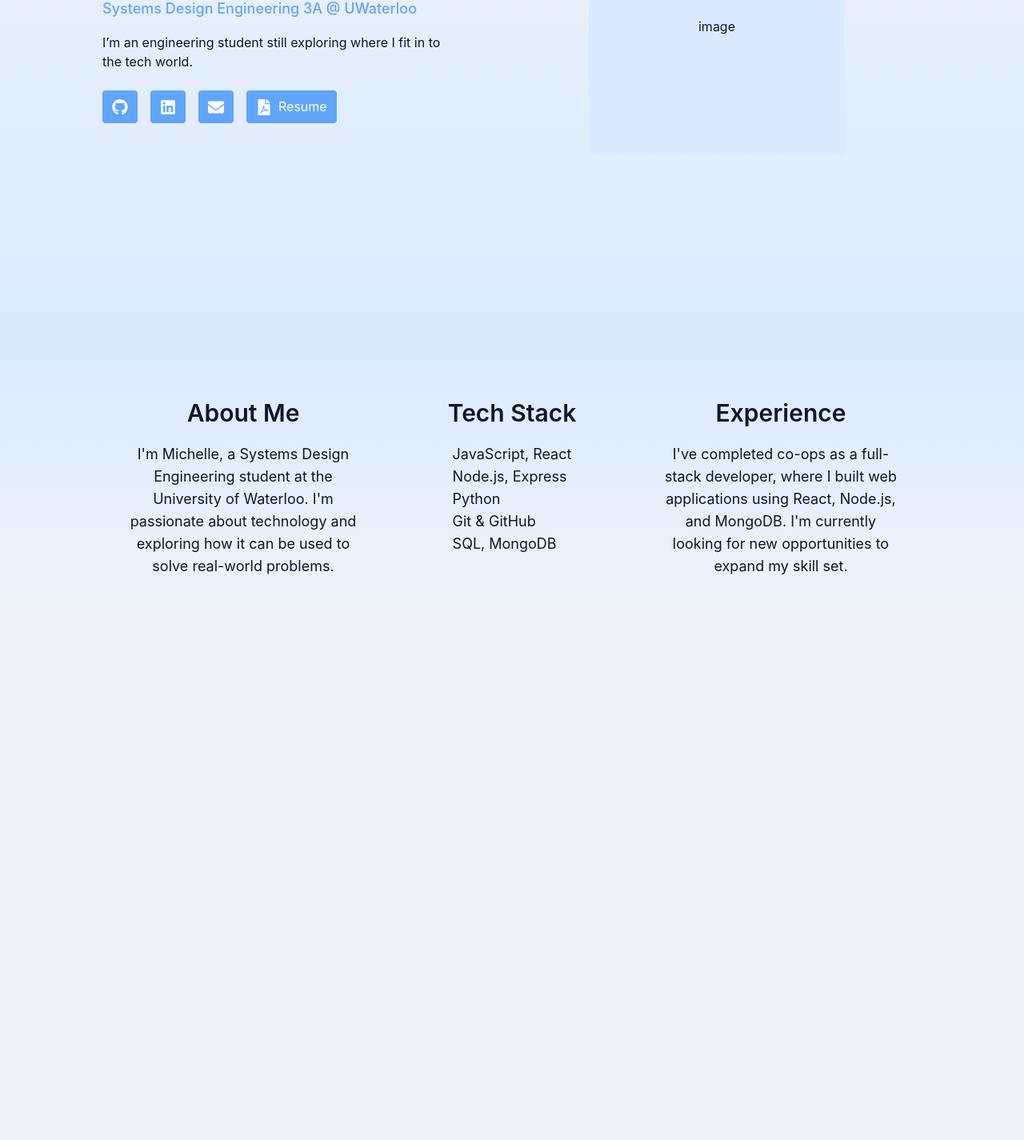
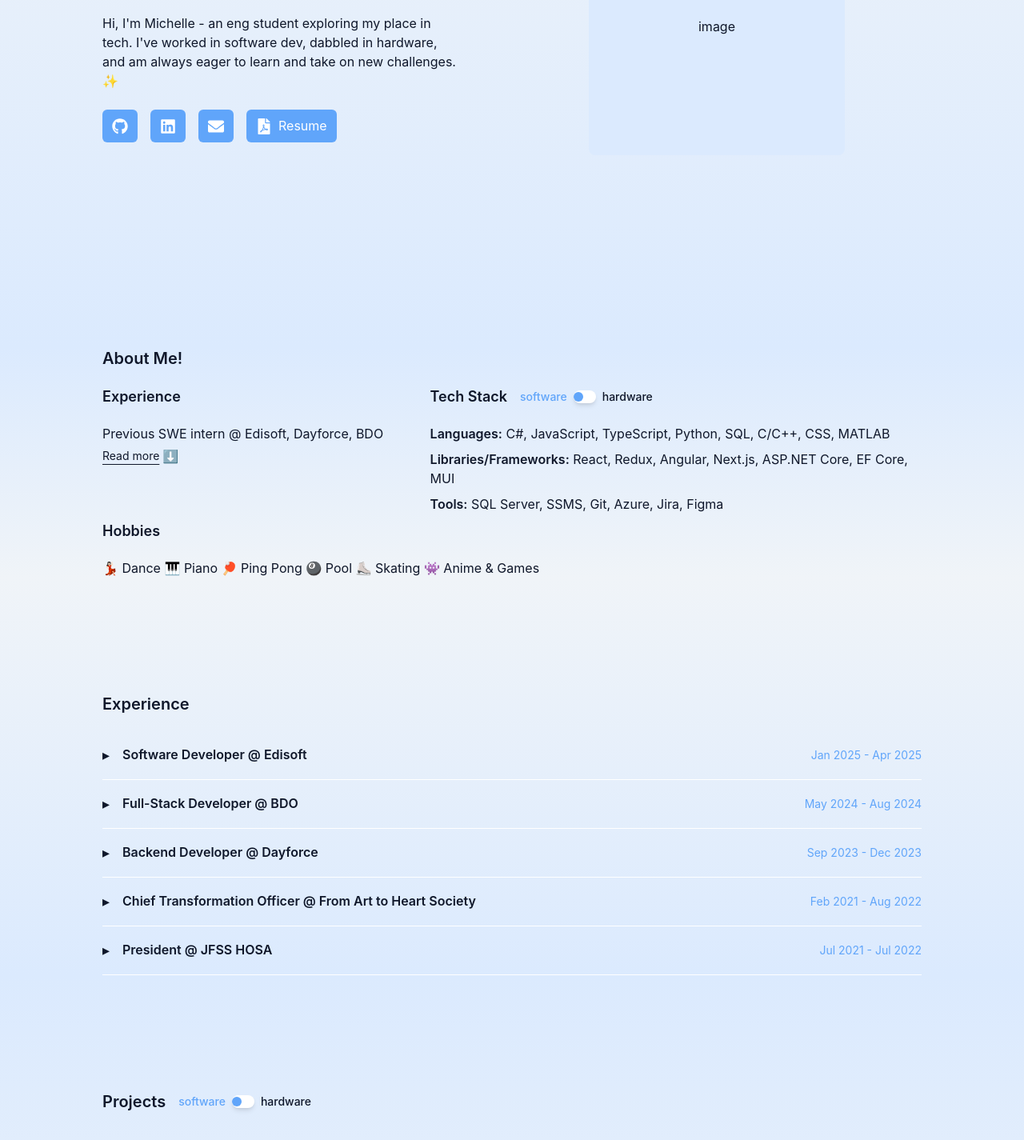
Before and after one commit to miblankspace/personal-site, a Next.js app: page / in a window 1280 px wide. Shown: the part 424-1849 px from the top of the page at 80% size. Before the commit the page ends 1210 px from the top, so only its background shows below. Built offline with nearby package versions, Linux system fonts and the light colour scheme.

Commit message:
added about, experience, and projects sections; added toggle component and shared button styling

```diff
--- /dev/null
+++ b/src/app/components/toggle.tsx
@@ -0,0 +1,44 @@
+interface ToggleProps {
+  option1: string;
+  option2: string;
+  isOption1: boolean;
+  setIsOption1: React.Dispatch<React.SetStateAction<boolean>>;
+}
+
+export default function Toggle({
+  option1,
+  option2,
+  isOption1,
+  setIsOption1,
+}: ToggleProps) {
+  return (
+    <div className="relative inline-flex items-center cursor-pointer mb-5">
+      <span
+        className={`text-sm font-medium ${
+          isOption1 ? "text-[var(--secondary)]" : "text-[var(--primary)]"
+        }`}
+        onClick={() => setIsOption1(true)}
+      >
+        {option1}
+      </span>
+      <div
+        onClick={() => setIsOption1(!isOption1)}
+        className="w-7 h-4 bg-[var(--tertiary)] rounded-full shadow-md relative mx-2 flex items-center"
+      >
+        <div
+          className={`w-3 h-3 bg-[var(--secondary)] rounded-full absolute ${
+            isOption1 ? "left-0" : "left-4"
+          }`}
+        ></div>
+      </div>
+      <span
+        className={`text-sm font-medium ${
+          !isOption1 ? "text-[var(--secondary)]" : "text-[var(--primary)]"
+        }`}
+        onClick={() => setIsOption1(false)}
+      >
+        {option2}
+      </span>
+    </div>
+  );
+}
--- a/src/app/globals.css
+++ b/src/app/globals.css
@@ -13,7 +13,7 @@
   --font-mono: 'Fira Code', monospace;
 }
 
-@media (prefers-color-scheme: dark) {
+/* @media (prefers-color-scheme: dark) {
   :root {
     --background: #0f172a;
     --primary: #f1f5f9;
@@ -21,7 +21,7 @@
     --tertiary: #e5edfb;
     --highlight: #1e40af;
   }
-}
+} */
 
 body {
   background: var(--background);
@@ -38,22 +38,29 @@ h1, h2, h3, h4, h5, h6 {
   margin-bottom: 20px;
 }
 
-button {
-  background-color: var(--tertiary);
-  color: var(--tertiary);
-  font-weight: 500;
-  border: none;
-  padding: 8px 16px;
-  border-radius: 8px;
-  cursor: pointer;
-  transition: box-shadow 0.2s ease, background-color 0.2s ease;
-}
-
-button:hover {
-  box-shadow: 0 2px 8px rgba(0, 0, 0, 0.15);
-  background-color: var(--highlight);
-}
-
 html {
   scroll-behavior: smooth;
 }
+
+.button {
+  background-color: var(--secondary);
+  color: var(--tertiary);
+  padding: 0.5rem 0.75rem;
+  border-radius: 0.375rem;
+  transition: box-shadow 0.2s;
+  display: inline-flex;
+  align-items: center;
+  gap: 0.5rem;
+}
+
+.button-sm {
+  padding: 0.25rem 0.5rem;
+  font-size: 0.875rem;
+  gap: 0.25rem;
+}
+
+.button:hover {
+  box-shadow: 0 4px 6px rgba(0, 0, 0, 0.1);
+  color: white;
+  cursor: pointer;
+}
--- a/src/app/layout.tsx
+++ b/src/app/layout.tsx
@@ -19,11 +19,7 @@ export default function RootLayout({
 }>) {
   return (
     <html lang="en">
-      <body
-        className={`${geistSans.variable} antialiased`}
-      >
-        {children}
-      </body>
+      <body className={`${geistSans.variable} antialiased`}>{children}</body>
     </html>
   );
 }
--- a/src/app/page.tsx
+++ b/src/app/page.tsx
@@ -1,7 +1,8 @@
-import Image from "next/image";
 import Navbar from "./components/navbar";
 import Landing from "./pages/landing";
 import About from "./pages/about";
+import Experience from "./pages/experience";
+import Projects from "./pages/projects";
 
 export default function Home() {
   return (
@@ -9,6 +10,8 @@ export default function Home() {
       <Navbar />
       <Landing />
       <About />
+      <Experience />
+      <Projects />
     </>
   );
 }
--- a/src/app/pages/about.tsx
+++ b/src/app/pages/about.tsx
@@ -1,40 +1,67 @@
+"use client";
+import { useState } from "react";
+import Toggle from "@/app/components/toggle";
 export default function About() {
+  const [isSoftware, setIsSoftware] = useState<boolean>(true);
   return (
-    <main className="bg-gradient-to-b from-[var(--highlight)] to-[var(--background)] py-16 text-[var(--primary)]">
-      <div className="max-w-5xl mx-auto px-6">
-        <div className="grid grid-cols-1 sm:grid-cols-2 lg:grid-cols-3 gap-8">
-          {/* About Me Section */}
-          <section id="about" className="flex flex-col items-center">
-            <h2 className="text-3xl font-semibold mb-4">About Me</h2>
-            <p className="text-lg text-center">
-              I'm Michelle, a Systems Design Engineering student at the
-              University of Waterloo. I'm passionate about technology and
-              exploring how it can be used to solve real-world problems.
+    <main
+      id="about"
+      className="scroll-mt-36 bg-gradient-to-b from-[var(--highlight)] to-[var(--background)] text-[var(--primary)] flex items-center justify-center"
+    >
+      <div className="w-full max-w-5xl">
+        <h1 className="text-xl">About Me!</h1>
+        <div className="flex flex-row">
+          <div className="flex flex-col flex-1">
+            <h2 className="text-lg font-semibold">Experience</h2>
+            <p className="text-base">
+              Previous SWE intern @ Edisoft, Dayforce, BDO
             </p>
-          </section>
-
-          {/* Tech Stack Section */}
-          <section id="tech-stack" className="flex flex-col items-center">
-            <h2 className="text-3xl font-semibold mb-4">Tech Stack</h2>
-            <ul className="text-lg">
-              <li>JavaScript, React</li>
-              <li>Node.js, Express</li>
-              <li>Python</li>
-              <li>Git & GitHub</li>
-              <li>SQL, MongoDB</li>
-            </ul>
-          </section>
-
-          {/* Experience Section */}
-          <section id="experience" className="flex flex-col items-center">
-            <h2 className="text-3xl font-semibold mb-4">Experience</h2>
-            <p className="text-lg text-center">
-              I've completed co-ops as a full-stack developer, where I built web
-              applications using React, Node.js, and MongoDB. I'm currently
-              looking for new opportunities to expand my skill set.
-            </p>
-          </section>
+            <div className="flex mt-1 mb-4">
+              <a
+                href="#experience"
+                className="text-sm mt-0.5 underline underline-offset-5 hover:text-[var(--secondary)] transition-colors"
+              >
+                Read more
+              </a>
+              <span className="ml-1">⬇️</span>
+            </div>
+          </div>
+          <div className="flex flex-col flex-[1.5]">
+            <div className="flex flex-row gap-4 items-center">
+              <h2 className="text-lg font-semibold">Tech Stack</h2>
+              <Toggle
+                option1="software"
+                option2="hardware"
+                isOption1={isSoftware}
+                setIsOption1={setIsSoftware}
+              />
+            </div>
+            {isSoftware ? (
+              <>
+                <p className="text-base mb-2">
+                  <span className="font-semibold">Languages:</span> C#,
+                  JavaScript, TypeScript, Python, SQL, C/C++, CSS, MATLAB
+                </p>
+                <p className="text-base mb-2">
+                  <span className="font-semibold">Libraries/Frameworks:</span>{" "}
+                  React, Redux, Angular, Next.js, ASP.NET Core, EF Core, MUI
+                </p>
+                <p className="text-base mb-2">
+                  <span className="font-semibold">Tools:</span> SQL Server,
+                  SSMS, Git, Azure, Jira, Figma
+                </p>
+              </>
+            ) : (
+              <p className="text-base mb-2">
+                <span className="font-semibold">Languages:</span> C, Python
+              </p>
+            )}
+          </div>
         </div>
+        <h2 className="text-lg font-semibold">Hobbies</h2>
+        <p className="text-base">
+          💃🏻 Dance 🎹 Piano 🏓 Ping Pong 🎱 Pool ⛸️ Skating 👾 Anime & Games{" "}
+        </p>
       </div>
     </main>
   );
--- /dev/null
+++ b/src/app/pages/experience.tsx
@@ -0,0 +1,100 @@
+"use client";
+import { useState } from "react";
+
+type Experience = {
+  company: string;
+  role: string;
+  dates: string;
+  description?: string;
+  images?: string[];
+};
+
+const experiences: Experience[] = [
+  {
+    company: "Edisoft",
+    role: "Software Developer",
+    dates: "Jan 2025 - Apr 2025",
+  },
+  {
+    company: "BDO",
+    role: "Full-Stack Developer",
+    dates: "May 2024 - Aug 2024",
+    description:
+      "Developed internal tools with React and ASP.NET. Helped modernize UI components and optimize database queries.",
+  },
+  {
+    company: "Dayforce",
+    role: "Backend Developer",
+    dates: "Sep 2023 - Dec 2023",
+    description:
+      "Worked on backend APIs in .NET Core for Dayforce's payroll platform. Wrote integration tests, debugged legacy services, and learned to fear SQL deadlocks.",
+  },
+  {
+    company: "From Art to Heart Society",
+    role: "Chief Transformation Officer",
+    dates: "Feb 2021 - Aug 2022",
+  },
+  {
+    company: "JFSS HOSA",
+    role: "President",
+    dates: "Jul 2021 - Jul 2022",
+  },
+];
+
+export default function Experience() {
+  const [openIndex, setOpenIndex] = useState<number | null>(null);
+
+  const toggle = (index: number) => {
+    setOpenIndex(openIndex === index ? null : index);
+  };
+
+  return (
+    <main
+      id="experience"
+      className="pt-36 bg-gradient-to-b from-[var(--background)] to-[var(--highlight)] text-[var(--primary)]"
+    >
+      <div className="w-full max-w-5xl mx-auto">
+        <h1 className="text-xl">Experience</h1>
+        {experiences.map((exp, idx) => (
+          <div
+            key={idx}
+            className="border-b border-[var(--tertiary)] py-4 transition-all"
+          >
+            <div
+              className="flex items-center cursor-pointer gap-4"
+              onClick={() => toggle(idx)}
+            >
+              <span className="text-lg select-none">
+                {openIndex === idx ? "▾" : "▸"}
+              </span>
+              <p className="text-md font-semibold">
+                {exp.role} @ {exp.company}
+              </p>
+              <p className="text-sm text-[var(--secondary)] ml-auto">
+                {exp.dates}
+              </p>
+            </div>
+            {openIndex === idx && (
+              <>
+                <p className="mt-5 ml-8 text-base text-[var(--primary)]">
+                  {exp.description}
+                </p>
+                {exp.images && exp.images.length > 0 && (
+                  <div className="flex gap-2 mt-2">
+                    {exp.images.map((image, idx) => (
+                      <img
+                        key={idx}
+                        src={image}
+                        className="w-16 h-16 object-cover rounded-md"
+                      />
+                    ))}
+                  </div>
+                )}
+              </>
+            )}
+          </div>
+        ))}
+      </div>
+    </main>
+  );
+}
--- a/src/app/pages/landing.tsx
+++ b/src/app/pages/landing.tsx
@@ -1,26 +1,23 @@
-"use client";
 import { FaGithub, FaLinkedin, FaEnvelope, FaFilePdf } from "react-icons/fa";
 
 export default function Landing() {
   return (
-    <main className="min-h-screen flex items-center justify-center bg-gradient-to-b from-[var(--background)] to-[var(--highlight)] text-[var(--primary)] px-6 py-12 sm:py-24">
+    <main className="min-h-screen flex items-center justify-center bg-gradient-to-b from-[var(--background)] to-[var(--highlight)] text-[var(--primary)] px-6">
       <div className="flex flex-col-reverse sm:flex-row items-center justify-between gap-8 max-w-5xl w-full">
-        {/* Text Section */}
         <div className="flex flex-col gap-4 max-w-md text-center sm:text-left">
           <h1 className="text-4xl sm:text-5xl font-bold">Michelle Tan</h1>
           <p className="text-lg font-medium text-[var(--secondary)]">
             Systems Design Engineering 3A @ UWaterloo
           </p>
           <p className="text-base text-[var(--primary)]">
-            I’m an engineering student still exploring where I fit in to the
-            tech world.
+            Hi, I'm Michelle - an eng student exploring my place in tech. I've
+            worked in software dev, dabbled in hardware, and am always eager to
+            learn and take on new challenges. ✨
           </p>
-
-          {/* Social Links (Icons only) */}
           <div className="flex gap-4 justify-center sm:justify-start flex-wrap mt-2">
             <a
               href="https://github.com/miblankspace"
-              className="bg-[var(--secondary)] text-[var(--tertiary)] p-3 py-2 rounded flex items-center gap-2 hover:shadow-md transition-shadow hover:text-white"
+              className="button"
               target="_blank"
               rel="noopener noreferrer"
             >
@@ -28,21 +25,18 @@ export default function Landing() {
             </a>
             <a
               href="https://linkedin.com/in/michelletan03"
-              className="bg-[var(--secondary)] text-[var(--tertiary)] p-3 py-2 rounded flex items-center gap-2 hover:shadow-md transition-shadow hover:text-white"
+              className="button"
               target="_blank"
               rel="noopener noreferrer"
             >
               <FaLinkedin className="text-xl" />
             </a>
-            <a
-              href="mailto:my2tan@uwaterloo.ca"
-              className="bg-[var(--secondary)] text-[var(--tertiary)] p-3 py-2 rounded flex items-center gap-2 hover:shadow-md transition-shadow hover:text-white"
-            >
+            <a href="mailto:my2tan@uwaterloo.ca" className="button">
               <FaEnvelope className="text-xl" />
             </a>
             <a
               href="/resume.pdf" // <-- update this with your resume file path
-              className="bg-[var(--secondary)] text-[var(--tertiary)] p-3 py-2 rounded flex items-center gap-2 hover:shadow-md transition-shadow hover:text-white"
+              className="button"
               target="_blank"
               rel="noopener noreferrer"
             >
@@ -51,8 +45,6 @@ export default function Landing() {
             </a>
           </div>
         </div>
-
-        {/* Image Section */}
         <div className="flex items-center justify-center w-full sm:w-1/2">
           <div className="w-full aspect-square max-w-xs bg-[var(--highlight)] text-[var(--primary)] flex items-center justify-center rounded-lg">
             image
--- /dev/null
+++ b/src/app/pages/projects.tsx
@@ -0,0 +1,97 @@
+"use client";
+import { useState } from "react";
+import { FaGithub } from "react-icons/fa";
+import Toggle from "@/app/components/toggle";
+
+type Project = {
+  title: string;
+  type: "software" | "hardware";
+  description?: string;
+  githubLink?: string;
+  images?: string[];
+};
+
+const projects: Project[] = [
+  {
+    title: "Henry the Healthcare Chatbot",
+    type: "software",
+  },
+  {
+    title: "Henry the Healthcare Chatbot",
+    type: "software",
+  },
+  {
+    title: "Henry the Healthcare Chatbot",
+    type: "software",
+  },
+  {
+    title: "Henry the Healthcare Chatbot",
+    type: "software",
+  },
+  {
+    title: "Henry the Healthcare Chatbot",
+    type: "software",
+  },
+  {
+    title: "Henry the Healthcare Chatbot",
+    type: "software",
+  },
+  {
+    title: "Henry the Healthcare Chatbot",
+    type: "software",
+  },
+  {
+    title: "Henry the Healthcare Chatbot",
+    type: "software",
+  },
+  {
+    title: "Henry the Healthcare Chatbot",
+    type: "software",
+  },
+  {
+    title: "Henry the Healthcare Chatbot",
+    type: "software",
+  },
+  {
+    title: "Henry the Healthcare Chatbot",
+    type: "software",
+  },
+  {
+    title: "Colour band filter organ",
+    type: "hardware",
+  },
+];
+
+export default function Projects() {
+  const [isSoftware, setIsSoftware] = useState<boolean>(true);
+  return (
+    <main
+      id="projects"
+      className="py-36 bg-gradient-to-b from-[var(--highlight)] to-[var(--background)] text-[var(--primary)]"
+    >
+      <div className="w-full mx-auto max-w-5xl">
+        <div className="flex gap-4 items-center">
+          <h1 className="text-xl">Projects</h1>
+          <Toggle
+            option1="software"
+            option2="hardware"
+            isOption1={isSoftware}
+            setIsOption1={setIsSoftware}
+          />
+        </div>
+        <div className="grid grid-cols-1 sm:grid-cols-2 md:grid-cols-3 gap-4 mt-4">
+          {projects
+            .filter((x) => x.type === (isSoftware ? "software" : "hardware"))
+            .map((x, idx) => (
+              <div
+                key={idx}
+                className="border border-[var(--tertiary)] p-4 rounded-lg shadow-lg transition-all bg-[var(--background)] text-[var(--primary)] hover:shadow-xl"
+              >
+                <h2 className="text-md">{x.title}</h2>
+              </div>
+            ))}
+        </div>
+      </div>
+    </main>
+  );
+}
```
